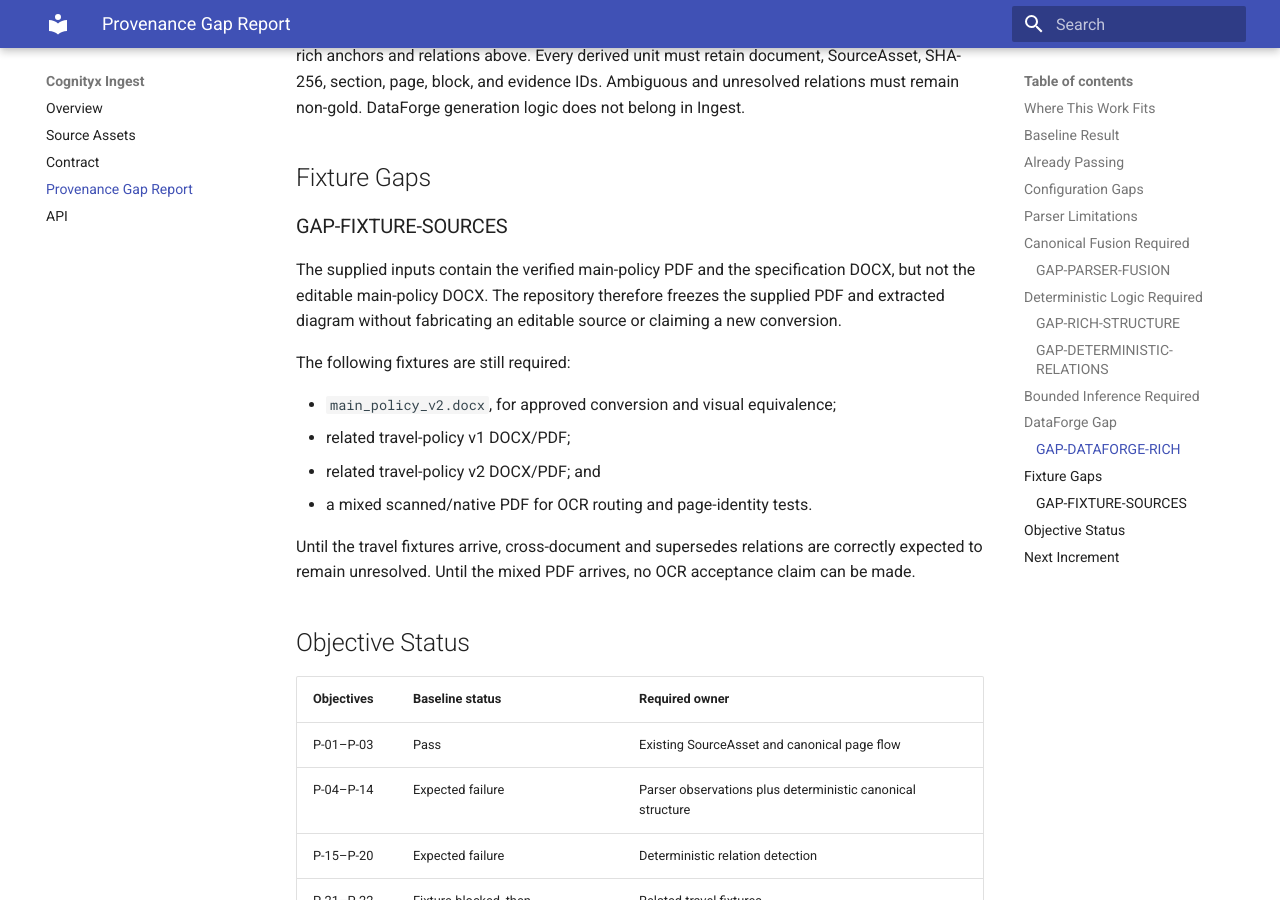
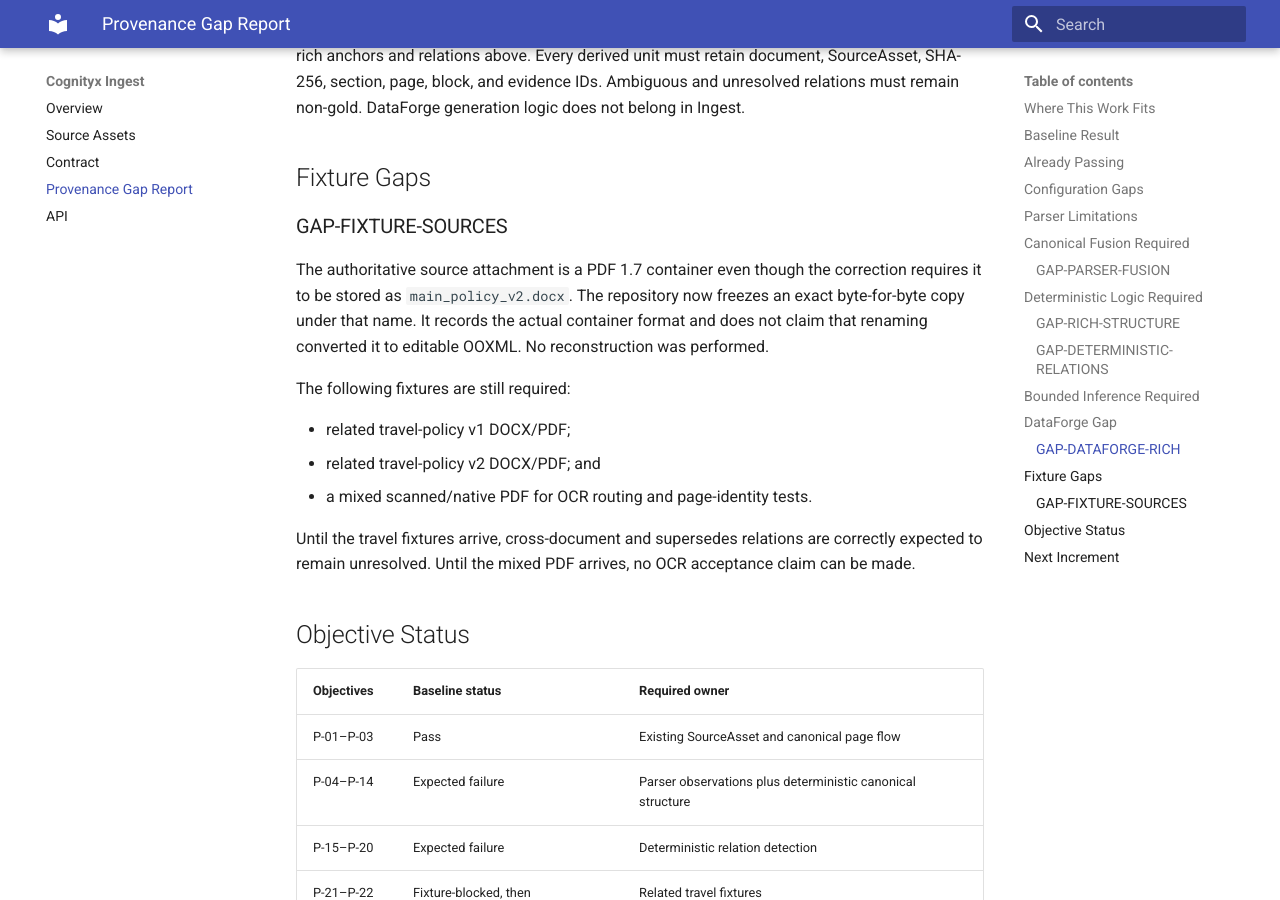
Before and after one commit to cognityx/cognityx-ingest, an MkDocs documentation site: the page built from docs/provenance-gap-report.md, in a window 1280 px wide and 900 px high, scrolled down 3557 px. Built offline with MkDocs 1.6.1 and Material for MkDocs 9.7.7, drawn with Linux system fonts in a browser that asks for light colours; some of the changed text lies outside the part shown.

Commit message:
Freeze corrected provenance source fixture (#7)

```diff
--- a/docs/provenance-gap-report.md
+++ b/docs/provenance-gap-report.md
@@ -150,14 +150,14 @@
 
 ### GAP-FIXTURE-SOURCES
 
-The supplied inputs contain the verified main-policy PDF and the specification
-DOCX, but not the editable main-policy DOCX. The repository therefore freezes
-the supplied PDF and extracted diagram without fabricating an editable source
-or claiming a new conversion.
+The authoritative source attachment is a PDF 1.7 container even though the
+correction requires it to be stored as `main_policy_v2.docx`. The repository
+now freezes an exact byte-for-byte copy under that name. It records the actual
+container format and does not claim that renaming converted it to editable
+OOXML. No reconstruction was performed.
 
 The following fixtures are still required:
 
-- `main_policy_v2.docx`, for approved conversion and visual equivalence;
 - related travel-policy v1 DOCX/PDF;
 - related travel-policy v2 DOCX/PDF; and
 - a mixed scanned/native PDF for OCR routing and page-identity tests.
```
Also changed, not shown: other parts of docs/provenance-gap-report.md (+2 -2 lines), 5 other files.
